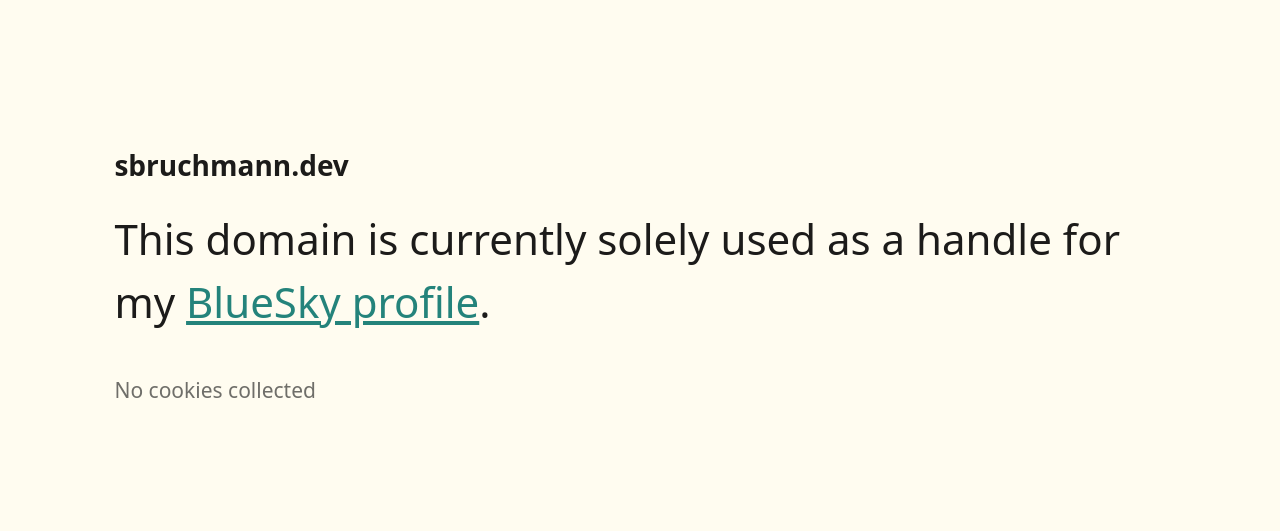
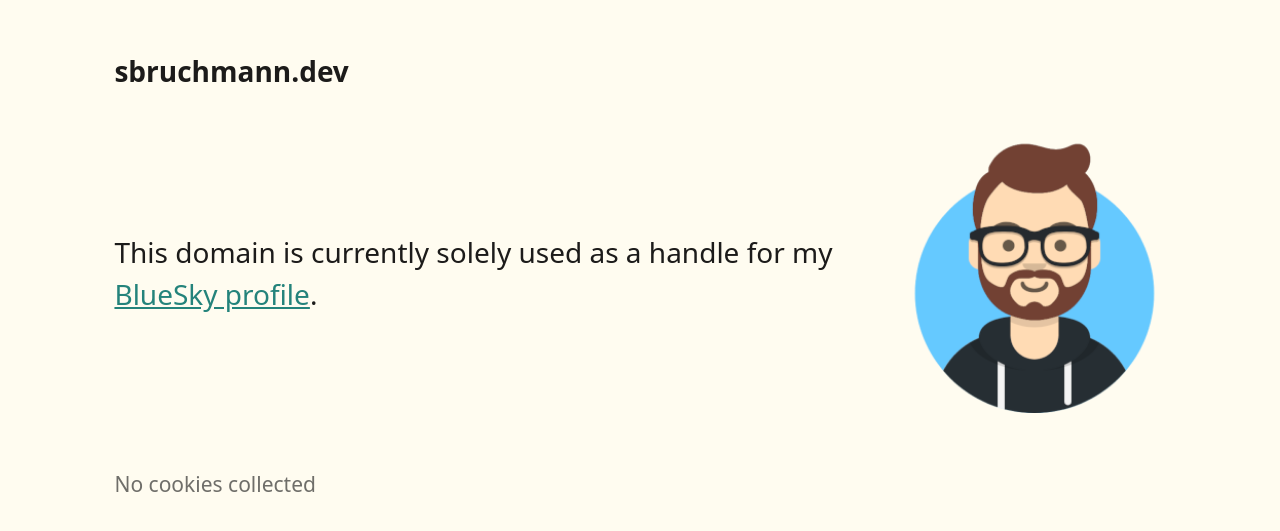
Before and after one commit to bruchmann/sbruchmann.dev, a website: page public/index.html in a window 1280 px wide. Shown: the part 125-656 px from the top of the page. Drawn offline with Linux system fonts and the light colour scheme.

Commit message:
Feature: Add avatar image of Steffen Bruchmann

```diff
--- a/public/index.html
+++ b/public/index.html
@@ -17,6 +17,7 @@
 
 		<main>
 			<p>This domain is currently solely used as a handle for my <a href="https://bsky.app/profile/sbruchmann.dev" rel="noreferrer">BlueSky profile</a>.</p>
+			<img alt="Cartoon version of a portrait of Steffen Bruchmann, featuring short brown hair, a beard, black glasses, and a black hoodie, set against a light blue circular background" src="/avatar.png">
 		</main>
 
 		<footer>
--- a/public/style.css
+++ b/public/style.css
@@ -73,6 +73,9 @@
 }
 
 body {
+	display: grid;
+	grid-template-columns: minmax(1fr, 256px) auto;
+	gap: 1em;
 	place-content: center;
 	min-block-size: 100svb;
 	margin: 0;
@@ -100,8 +103,31 @@
 }
 
 main {
+	display: flex;
+	place-items: center;
 	margin: 0.5em 0 1em 0;
-	font-size: 1.5rem;
+}
+
+main p {
+	flex-basis: 75%;
+	flex-shrink: 0;
+	flex-grow: 1;
+	min-width: 0;
+}
+
+main img {
+	flex-basis: 25%;
+	flex-shrink: 1;
+	flex-grow: 0;
+	min-width: 0;
+	object-fit: cover;
+	display: inline-block;
+	max-inline-size: 100%;
+	grid-column: 1;
+	grid-row: 1;
+	vertical-align: baseline;
+	font-style: italic;
+	color: var(--clr-flexoki-tx2);
 }
 
 footer {
```
Also changed, not shown: public/avatar.png (added).
